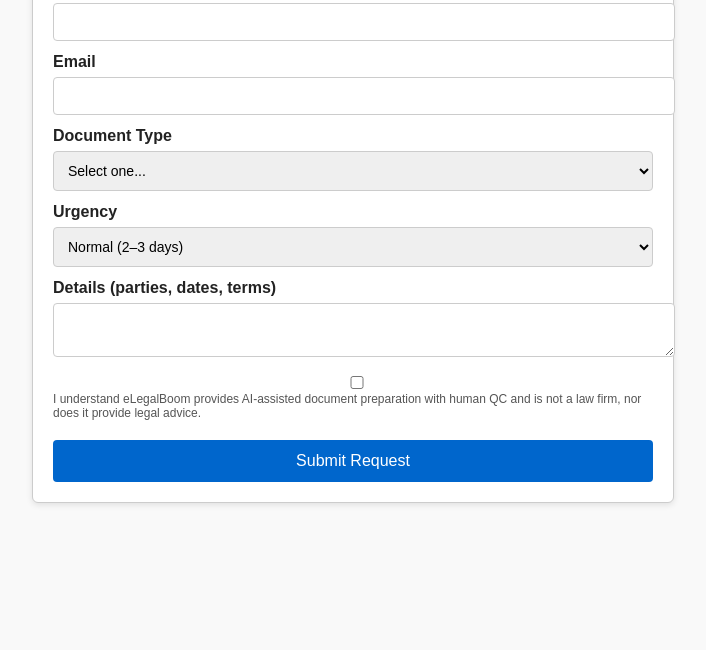
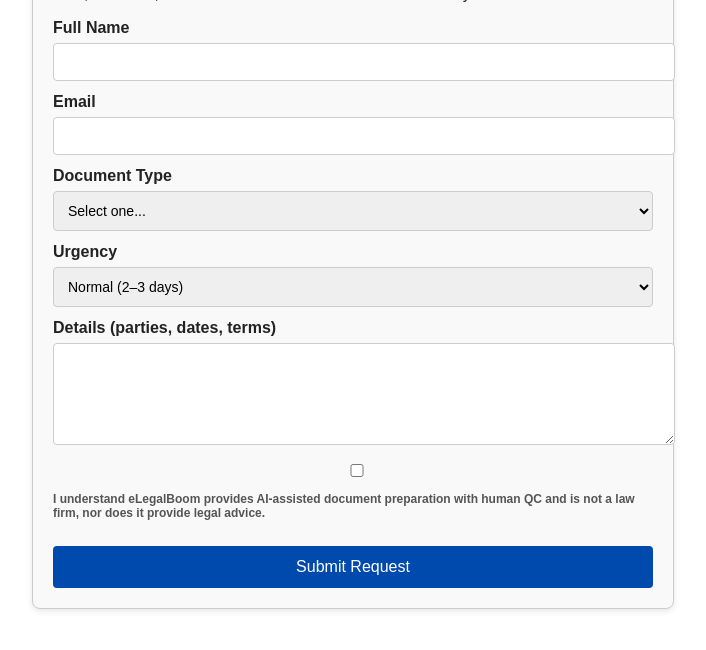
Before and after one commit to Lean4me2025/elegalboom_first_layout, a plain HTML site: page index.html in a window 1280 px wide. Shown: the part 156-806 px from the top of the page, without its empty margins (287-993 px from the left). Drawn offline with Linux system fonts and the light colour scheme.

Commit message:
Add files via upload

```diff
--- a/index.html
+++ b/index.html
@@ -3,59 +3,50 @@
 <head>
   <meta charset="UTF-8">
   <meta name="viewport" content="width=device-width, initial-scale=1.0">
-  <title>eLegalBoom — Request Your Document</title>
+  <title>eLegalBoom – Request Your Document</title>
   <style>
+    :root {
+      --bg: #ffffff;
+      --panel: #f9f9f9;
+      --text: #222222;
+      --accent: #004aad;
+      --border: #cccccc;
+    }
     body {
       font-family: Arial, sans-serif;
-      background: #f9f9f9;
-      color: #222;
+      background: var(--bg);
+      color: var(--text);
       margin: 0;
       padding: 20px;
     }
     .container {
       max-width: 600px;
-      margin: 0 auto;
+      margin: 40px auto;
       padding: 20px;
-      background: #fff;
-      border: 1px solid #ccc;
-      border-radius: 6px;
+      background: var(--panel);
+      border: 1px solid var(--border);
+      border-radius: 8px;
       box-shadow: 0 2px 6px rgba(0,0,0,0.1);
     }
-    h1 {
-      font-size: 24px;
-      margin-bottom: 10px;
-    }
-    label {
-      font-weight: bold;
-      display: block;
-      margin: 12px 0 6px;
-    }
+    h1 { font-size: 24px; margin-bottom: 10px; }
+    label { font-weight: bold; display: block; margin: 12px 0 6px; }
     input, select, textarea {
-      width: 100%;
-      padding: 10px;
-      border: 1px solid #ccc;
+      width: 100%; padding: 10px;
+      border: 1px solid var(--border);
       border-radius: 4px;
       font-size: 14px;
     }
+    textarea { resize: vertical; height: 80px; }
     button {
       margin-top: 20px;
-      width: 100%;
-      padding: 12px;
-      background: #0066cc;
-      color: #fff;
-      border: none;
-      border-radius: 4px;
-      font-size: 16px;
+      width: 100%; padding: 12px;
+      background: var(--accent);
+      color: #fff; border: none;
+      border-radius: 4px; font-size: 16px;
       cursor: pointer;
     }
-    button:hover {
-      background: #004a99;
-    }
-    .disclaimer {
-      font-size: 12px;
-      color: #555;
-      margin-top: 12px;
-    }
+    button:hover { background: #00327a; }
+    .disclaimer { font-size: 12px; color: #555; margin-top: 12px; }
   </style>
 </head>
 <body>
@@ -63,9 +54,7 @@
     <h1>Request Your Document</h1>
     <p>Fast, accurate, affordable. Human-reviewed. Delivered to your inbox.</p>
 
-    <form id="requestForm" method="POST"
-      action="https://script.google.com/macros/s/AKfycbxiMiGTQ0QmUGLUxCcuSX1_qasnfRxBL1ycs08z-LTmF9CxgHeivGrVqGi2D_MuRpt/exec">
-
+    <form id="requestForm" method="POST" action="https://script.google.com/macros/s/AKfycbxirMiGTQ0QmUGLUxCcuSX1_qasnfRxBL1ycs08z-LTmF9CxgHeivGrVqGi2D_MuRpt/exec">
       <label for="name">Full Name</label>
       <input type="text" name="name" id="name" required>
 
@@ -81,7 +70,7 @@
       </select>
 
       <label for="urgency">Urgency</label>
-      <select name="urgency" id="urgency">
+      <select name="urgency" id="urgency" required>
         <option value="Normal">Normal (2–3 days)</option>
         <option value="Rush">Rush (24 hours)</option>
       </select>
@@ -90,8 +79,8 @@
       <textarea name="details" id="details"></textarea>
 
       <div class="disclaimer">
-        <input type="checkbox" required>
-        I understand eLegalBoom provides AI-assisted document preparation with human QC and is not a law firm, nor does it provide legal advice.
+        <input type="checkbox" id="disclaimer" required>
+        <label for="disclaimer">I understand eLegalBoom provides AI-assisted document preparation with human QC and is not a law firm, nor does it provide legal advice.</label>
       </div>
 
       <button type="submit">Submit Request</button>
```
